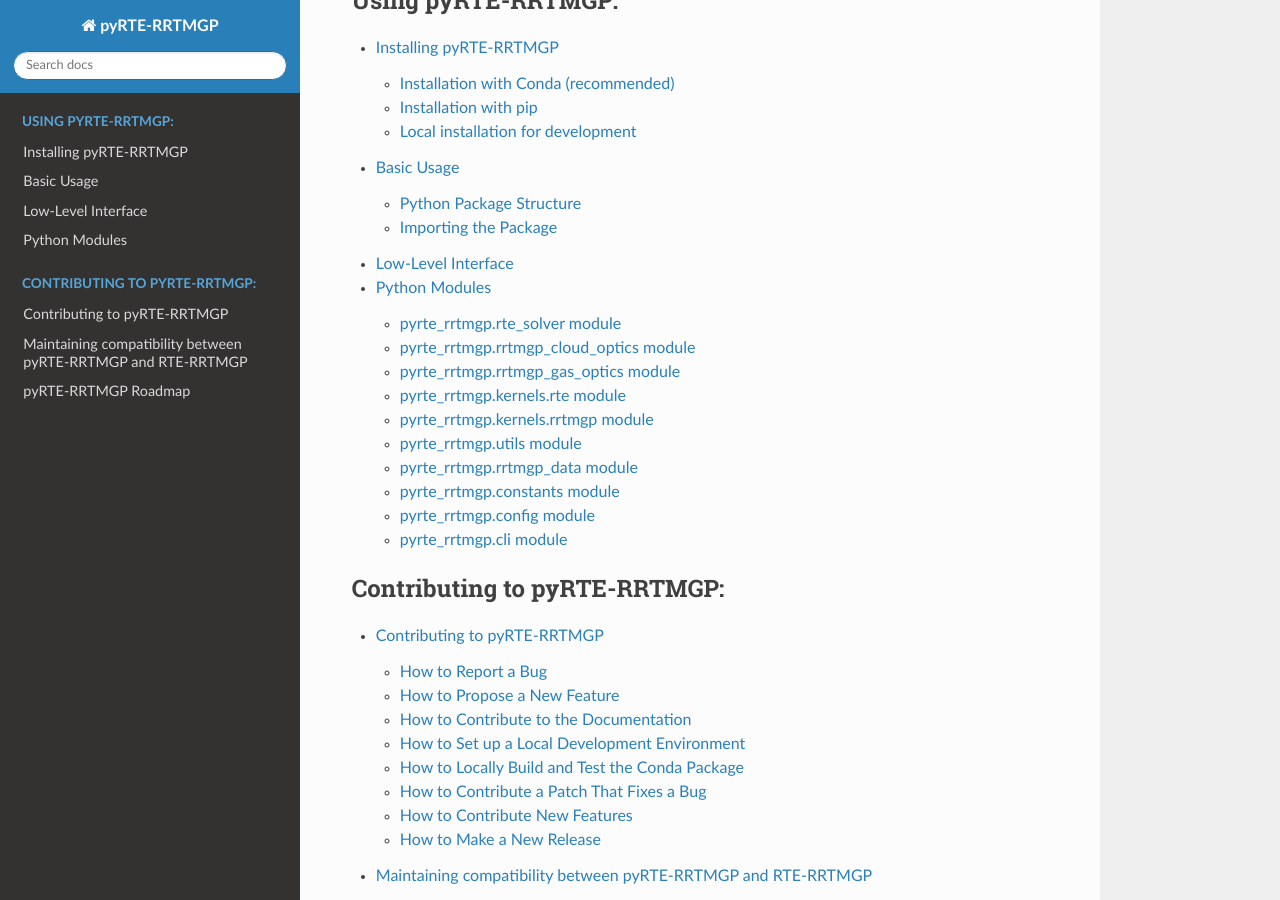
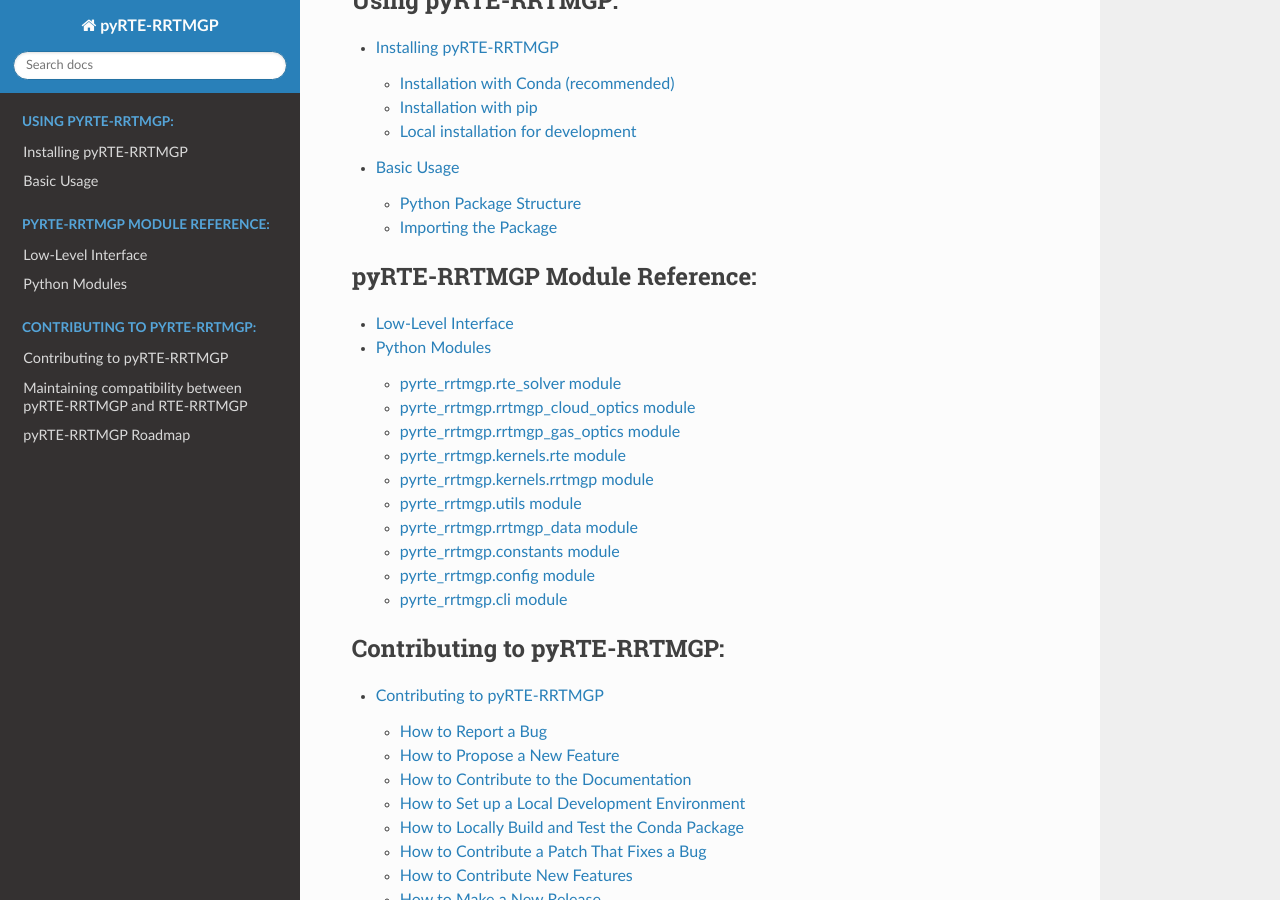
Before and after one commit to earth-system-radiation/pyRTE-RRTMGP, a Sphinx documentation site: the page built from docs/source/index.rst, in a window 1280 px wide and 900 px high, scrolled down 489 px. Built offline with Sphinx 7.4.7 and the Read the Docs theme 3.1.0, drawn with Linux system fonts in a browser that asks for light colours.

Commit message:
Update structure

```diff
--- a/docs/source/conf.py
+++ b/docs/source/conf.py
@@ -43,12 +43,6 @@ extensions = [
 templates_path = ["_templates"]
 exclude_patterns: list[str] = []
 
-# autodoc_mock_imports = [
-#     # "pyrte_rrtmgp.pyrte_rrtmgp",
-#     # "numpy",
-#     # "xarray",
-# ]
-
 # -- Options for HTML output -------------------------------------------------
 # https://www.sphinx-doc.org/en/master/usage/configuration.html#options-for-html-output
 
--- a/docs/source/index.rst
+++ b/docs/source/index.rst
@@ -26,6 +26,11 @@ in planetary atmospheres. RTE+RRTMGP is described in a
 
    user_guide/installation
    user_guide/usage
+
+.. toctree::
+   :maxdepth: 2
+   :caption: pyRTE-RRTMGP Module Reference:
+
    reference_guide/pyrte_rrtmgp_low_level
    reference_guide/pyrte_rrtmgp_python_modules
 
```
